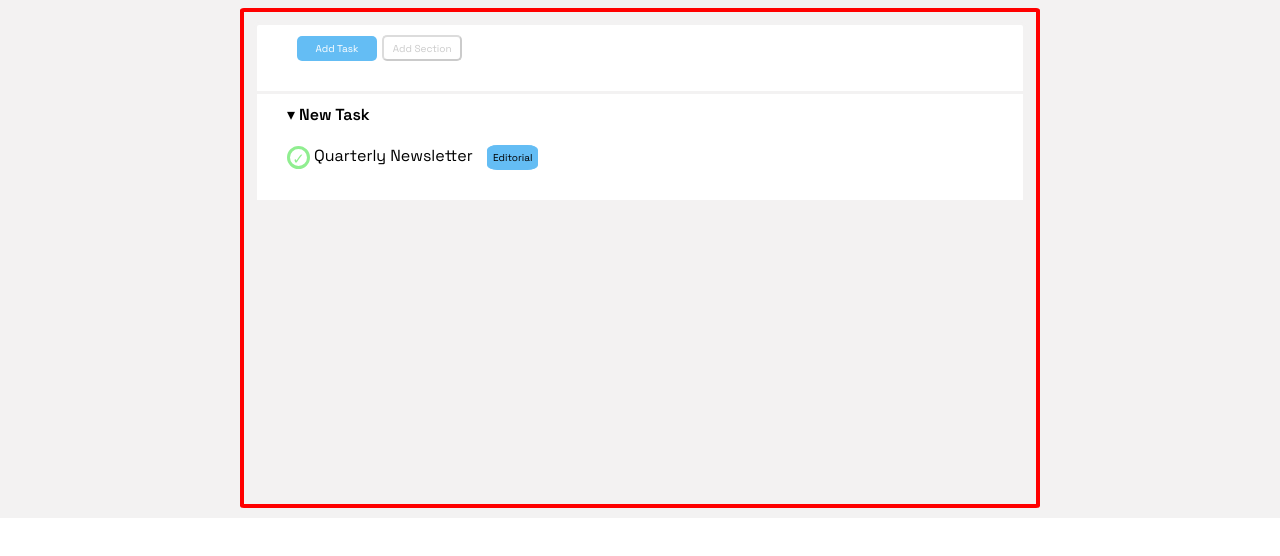
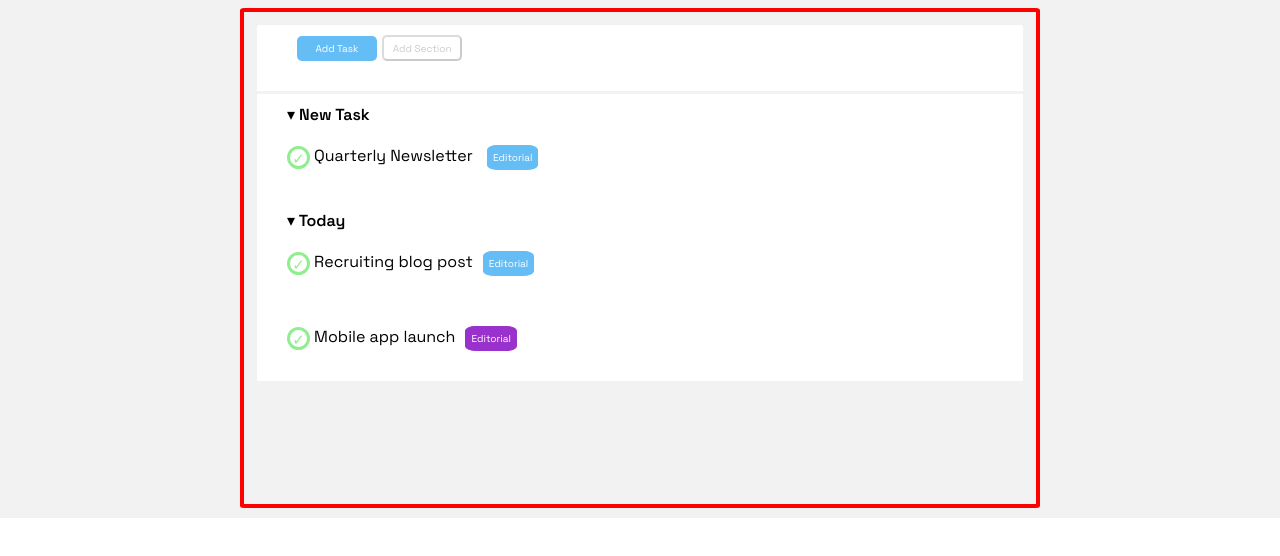
Before and after one commit to EnricoCirilli/html-css-toboolist, a plain HTML site: page index.html in a window 1280 px wide. Shown: the part 76-632 px from the top of the page. Drawn offline with Linux system fonts and the light colour scheme.

Commit message:
add: updating content main 2

```diff
--- a/css/style.css
+++ b/css/style.css
@@ -78,11 +78,19 @@ button{
 
 }
 
-.editorial{
+.button-editorial{
     font-size: x-small;
     background-color: rgb(100, 189, 244);
     border: 1px solid  rgb(100, 189, 244);
     border-radius: 20%;
+    color: white;
+}
+.button-editorial1{
+    font-size: x-small;
+    background-color: darkorchid;
+    border: 1px solid  darkorchid;
+    border-radius: 20%;
+    color: white;
 }
 .checked-mark{
     font-size: 15px;
--- a/index.html
+++ b/index.html
@@ -29,9 +29,20 @@
         <div class="content-main-2">
             <ul>
                 <li>&#9662;<strong> New Task</strong></li>
-                <ul>
-                    <li><span class="checked-mark">&#10003;</span>   Quarterly Newsletter   <button class="editorial">Editorial</button></li>
-                </ul>
+                    <ul>
+                        <li><span class="checked-mark">&#10003;</span>   Quarterly Newsletter   <button class="button-editorial">Editorial</button></li>
+                    </ul>
+            </ul>
+        </div>
+        <div class="content-main-2">
+            <ul>
+                <li>&#9662;<strong> Today</strong></li>
+                    <ul>
+                        <li><span class="checked-mark">&#10003;</span> Recruiting blog post<button class="button-editorial">Editorial</button></li>
+                    </ul>
+                    <ul>
+                        <li><span class="checked-mark">&#10003;</span> Mobile app launch<button class="button-editorial1">Editorial</button></li>
+                    </ul>
             </ul>
         </div>
       </div>
```
